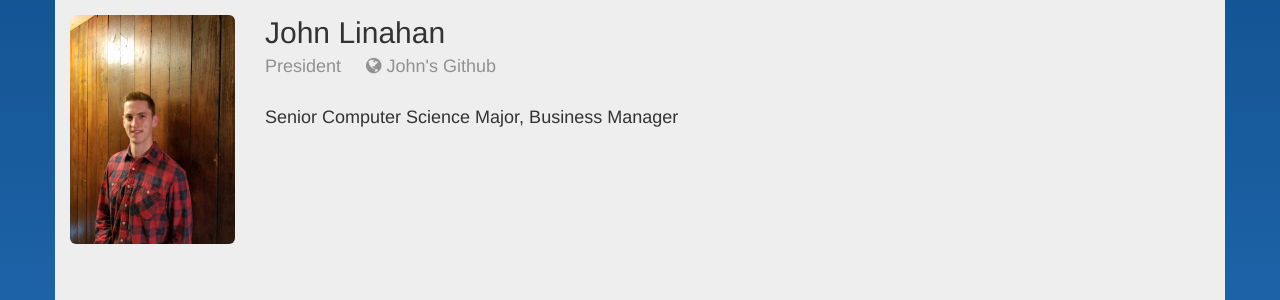
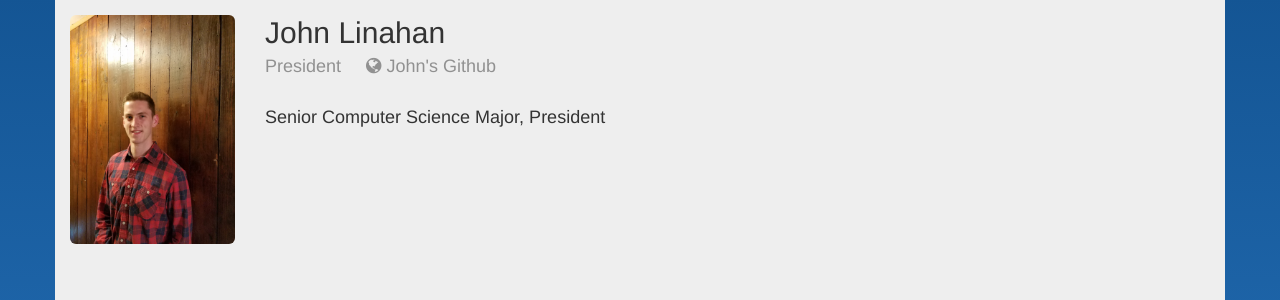
Before and after one commit to pittcsc/old-pittcsc-website-archived, a Jekyll site: the page built from pages/officers.html, in a window 1280 px wide. Shown: the part 376-676 px from the top of the page. Built offline with Jekyll 4.4.1, drawn with Linux system fonts in a browser that asks for light colours; nearby versions of some CDN libraries.

Commit message:
Update officers.yml

```diff
--- a/_data/officers.yml
+++ b/_data/officers.yml
@@ -1,7 +1,7 @@
 - title: President
   name: John Linahan
   email: linahan.john@gmail.com
-  bio: "Senior Computer Science Major, Business Manager"
+  bio: "Senior Computer Science Major, President"
   portrait_path: "/assets/images/officers/John.jpg"
   twitter_username:
   website:
```
